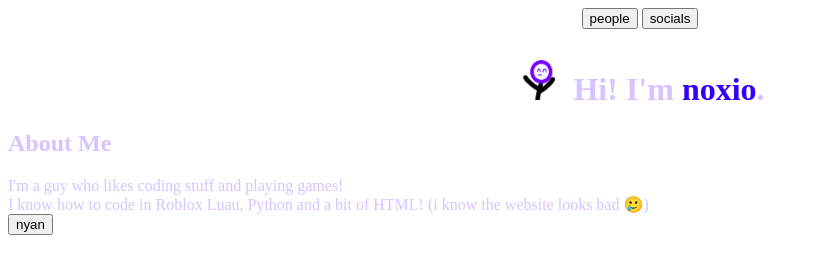
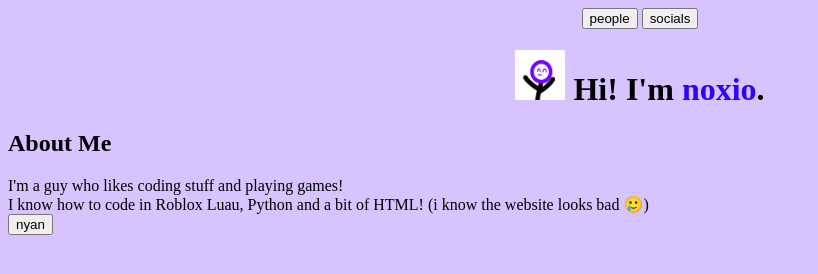
Before and after one commit to noxio90/noxios.vercel.app, a plain HTML site: page index.html in a window 1280 px wide. Shown: the whole page, without its empty margins (0-818 px from the left). Drawn offline with Linux system fonts and the light colour scheme.

```diff
--- a/style.css
+++ b/style.css
@@ -3,5 +3,5 @@
 }
 
 body {
-    color: #D7C3FF
+    background-color: #D7C3FF
 }
```
